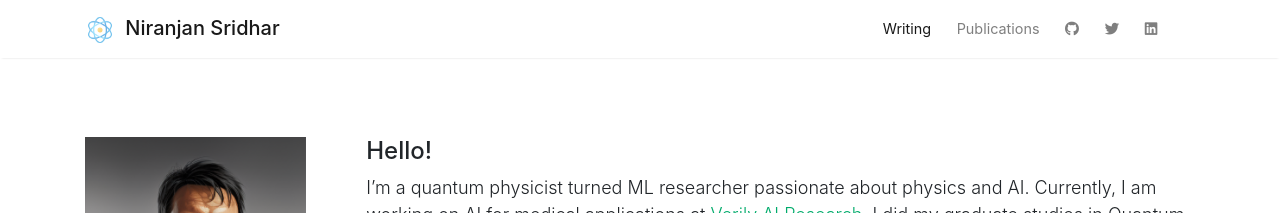
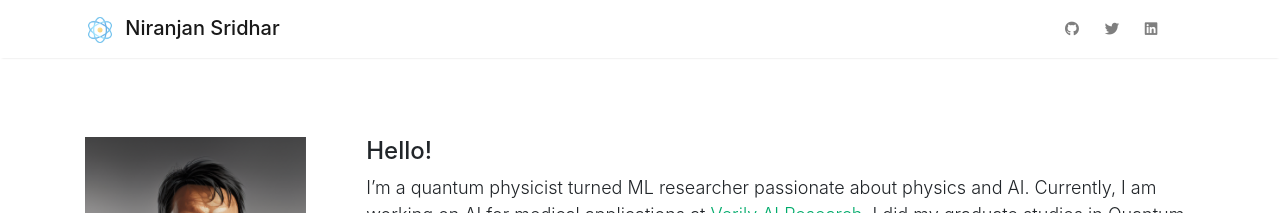
Before and after one commit to niranjansd/niranjansd.github.io, a Jekyll site: the page built from index.html, in a window 1280 px wide. Shown: the top 213 px of the page. Built offline with Jekyll 4.4.1, drawn with Linux system fonts in a browser that asks for light colours; nearby versions of some CDN libraries.

Commit message:
remove nav

```diff
--- a/_layouts/default.html
+++ b/_layouts/default.html
@@ -120,7 +120,7 @@
 
                 <ul class="navbar-nav ml-auto">
 
-                    {% if page.url == "/" %}
+                    <!-- {% if page.url == "/" %}
                     <li class="nav-item active">
                     {% else %}
                     <li class="nav-item">
@@ -134,7 +134,7 @@
                     <li class="nav-item">
                     {% endif %}
                     <a class="nav-link" href="{{ site.baseurl }}/publications">Publications</a>
-                    </li>
+                    </li> -->
 
                     <li class="nav-item">
                     <a target="_blank" class="nav-link" href="https://github.com/niranjansd/"><i class="fab fa-github"></i></a>
```
